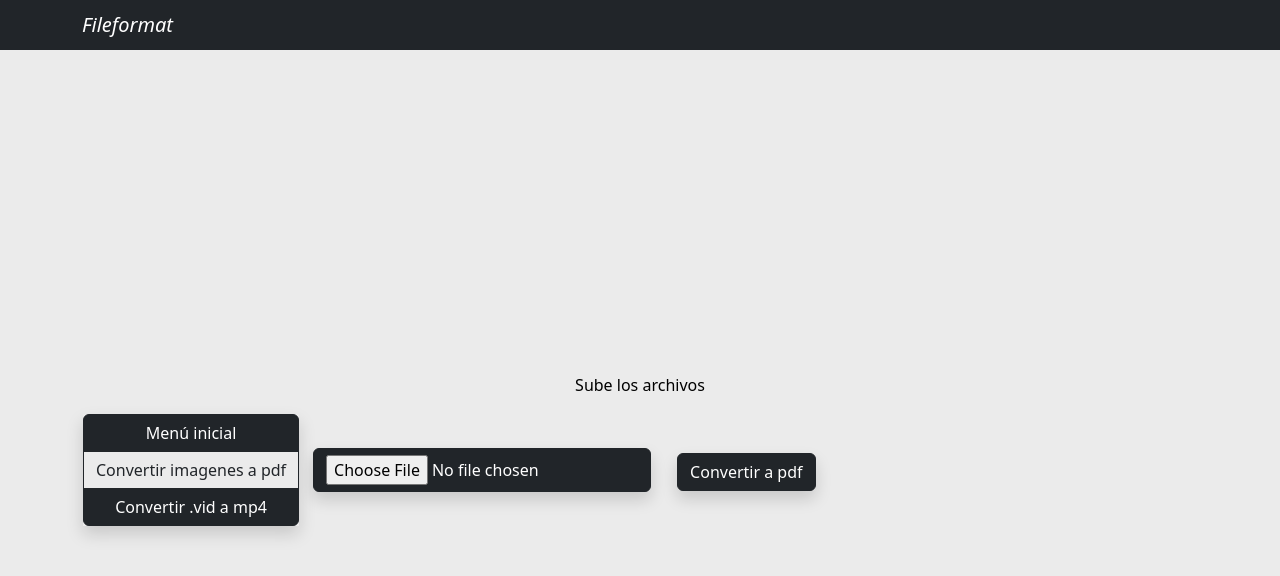
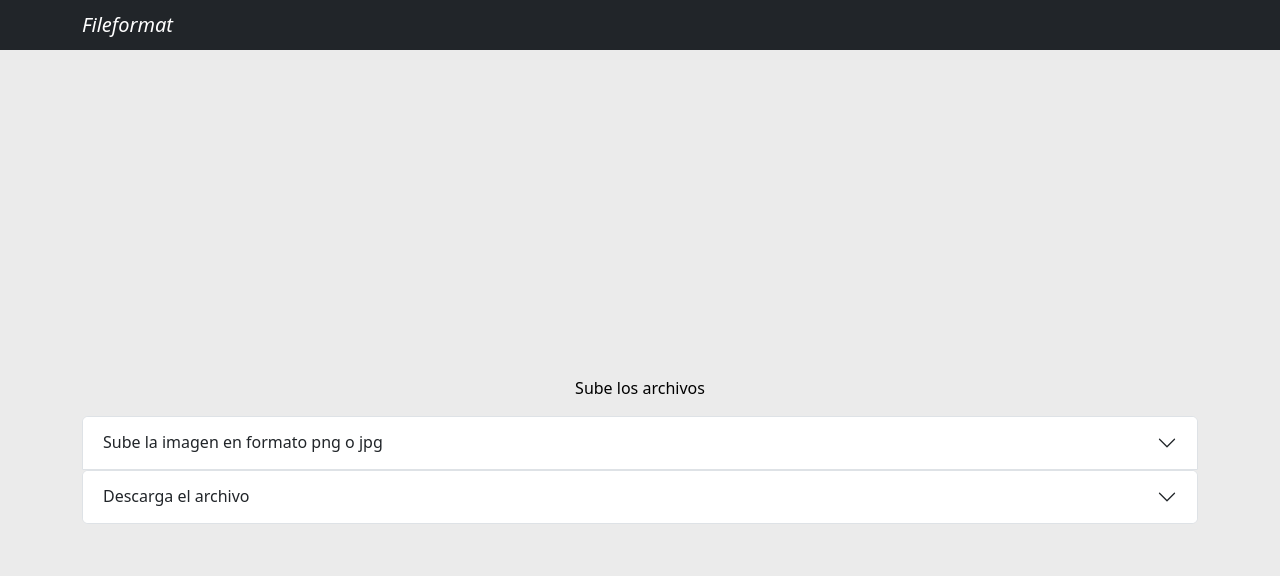
Before and after one commit to EleSoyEle/webpage, a React (Create React App) app: page /cimg in a window 1280 px wide. Shown: the top 576 px of the page. Built offline with nearby package versions, Linux system fonts and the light colour scheme.

Commit message:
Modificaciones de diseño

```diff
--- a/src/pages/Table.jsx
+++ b/src/pages/Table.jsx
@@ -27,7 +27,7 @@ function Table(){
                         <Accordion defaultActiveKey="0">
                             <Accordion.Item defaultActiveKey="0" eventKey="0">
                                 <Accordion.Header>Convertir imagenes a cualquier formato pdf</Accordion.Header>
-                                <Accordion.Body className=''>
+                                <Accordion.Body >
                                     <p className='fs-6 lead'>Aqui puedes cambiar el formato de tus
                                     archivos a pdf</p>
                                     <button className='btn btn-dark' onClick={ToImg2PDf}>
--- a/src/pages/img2pdf.jsx
+++ b/src/pages/img2pdf.jsx
@@ -5,6 +5,7 @@ import { Route, useNavigate, Routes } from 'react-router-dom';
 import jsPDF from 'jspdf';
 import Table from './Table';
 import Makenav from "../utils.js"
+import { Accordion } from 'react-bootstrap';
 
 
 
@@ -65,41 +66,33 @@ const Img2pdf = () =>{
                 <div className='container'>
                 <p className='fs-6 body_text'>
                 Sube los archivos</p>
-                    <table>
-                        <tr>
-                            <td>
-                            <div className='btn-group-vertical shadow'>
-                                <button className='btn btn-dark' onClick={ToInitMenu}>
-                                    Menú inicial
-                                </button>
-                                <button className='btn btn-outline-dark'>
-                                    Convertir imagenes a pdf
-
-                                </button>
-                                <button className='btn btn-dark'>
-                                    Convertir .vid a mp4
-                                </button>
-                            </div>
-                            </td>
-                            <td>
+                <Accordion>
+                    <Accordion.Item  eventKey='0'>
+                        <Accordion.Header>Sube la imagen en formato png o jpg</Accordion.Header>
+                        <Accordion.Body>
                             <div className='container'>
+                                <p className='fs-6' lead>Selecciona el archivo</p>
                                 <input id="file"
                                 type="file"
                                 name="static_file"
                                 accept='image/*'
-
-                                className='btn btn-dark shadow' onChange={uploadFile}/>
+                                className='btn btn-dark' onChange={uploadFile}/>
 
                             </div>
-                            </td>
-                            <td>
+                        </Accordion.Body>
+                    </Accordion.Item>
+                    <Accordion>
+                        <Accordion.Item eventKey='1'>
+                            <Accordion.Header>Descarga el archivo</Accordion.Header>
+                            <Accordion.Body>
                             <div className='container'>
                             <button onClick={() => {if(imgd) downloadPDF();}}
                                 className='btn btn-dark shadow'> Convertir a pdf</button>
                             </div>
-                            </td>
-                        </tr>
-                    </table>
+                            </Accordion.Body>
+                        </Accordion.Item>
+                    </Accordion>
+                </Accordion>
                 </div>
             </div>
 
```
